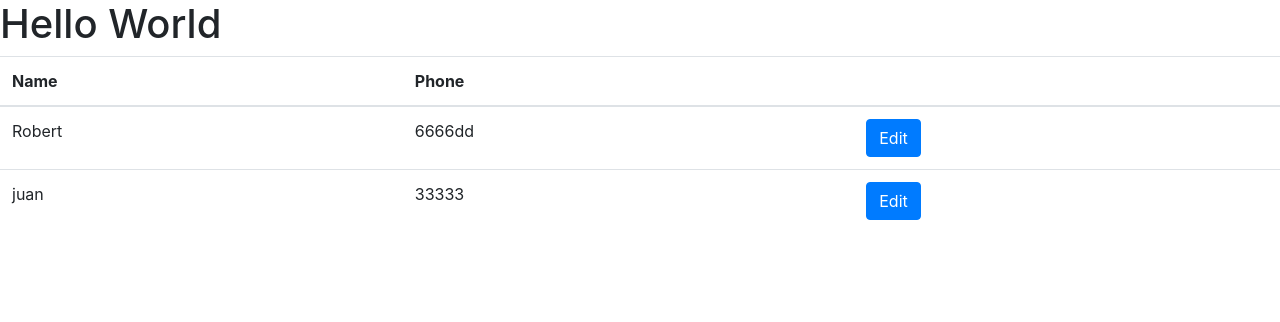
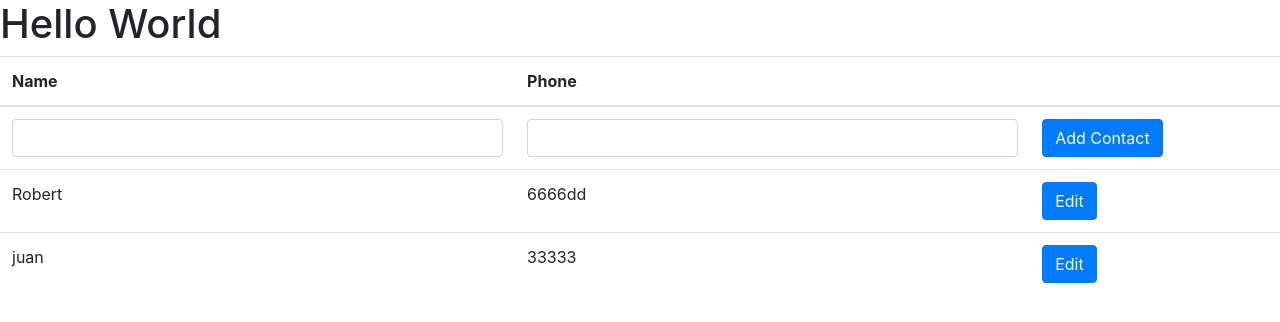
Before and after one commit to resinas/fis2019-ui, a React (Create React App) app: page / in a window 1280 px wide. Shown: the top 322 px of the page. Built offline with nearby package versions, Linux system fonts and the light colour scheme.

Commit message:
Add  new contact

```diff
--- a/src/Contacts.js
+++ b/src/Contacts.js
@@ -1,33 +1,51 @@
 import React from 'react';
 import Contact from './Contact.js';
 import Alert from './Alert.js';
+import NewContact from './NewContact.js';
 
 class Contacts extends React.Component {
     constructor(props) {
         super(props);
         this.state = {
-            selectedContact: null
+            errorInfo: null,
+            contacts: this.props.contacts
         };
         this.handleEdit = this.handleEdit.bind(this);
         this.handleCloseError = this.handleCloseError.bind(this);
+        this.addContact = this.addContact.bind(this);
     }
 
     handleEdit(contact) {
         this.setState({
-            selectedContact: contact.name
+            errorInfo: contact.name
         });
     }
 
     handleCloseError() {
         this.setState({
-            selectedContact: null
+            errorInfo: null
+        });
+    }
+
+    addContact(contact) {
+        this.setState(prevState => {
+            const contacts = prevState.contacts;
+            if (! contacts.find(c => c.name === contact.name)) {
+                return({
+                    contacts: [...prevState.contacts, contact]
+                });
+            }
+
+            return ({
+                errorInfo: 'Contact already exists'
+            });
         });
     }
 
     render() {
         return(
             <div>
-            <Alert message={this.state.selectedContact} onClose={this.handleCloseError} />
+            <Alert message={this.state.errorInfo} onClose={this.handleCloseError} />
             <table class="table">
             <thead>
                 <tr>
@@ -36,7 +54,8 @@ class Contacts extends React.Component {
                     <th>&nbsp;</th>
                 </tr>
             </thead>
-            {this.props.contacts.map((contact) =>
+            <NewContact onAddContact={this.addContact}/>
+            {this.state.contacts.map((contact) =>
                 <Contact contact={contact} onEdit={this.handleEdit}/>
             )}
             </table>
--- /dev/null
+++ b/src/NewContact.js
@@ -0,0 +1,37 @@
+import React from 'react';
+
+class NewContact extends React.Component {
+    constructor(props) {
+        super(props);
+        this.state = {name: '', phone: ''};
+        this.changeContact = this.changeContact.bind(this);
+        this.clickAdd = this.clickAdd.bind(this);
+    }
+
+    changeContact(event) {
+        const name = event.target.name;
+        const value = event.target.value;
+        this.setState({
+            [name]: value
+        });
+    }
+
+    clickAdd() {
+        this.props.onAddContact(this.state);
+        this.setState({
+            name: '', phone: ''
+        });
+    }
+
+    render() {
+        return(
+            <tr>
+                <td><input className="form-control" name="name" value={this.state.name} onChange={this.changeContact}/></td>
+                <td><input className="form-control" name="phone" value={this.state.phone} onChange={this.changeContact}/></td>
+                <td><button className="btn btn-primary" onClick={this.clickAdd}>Add Contact</button></td>
+            </tr>
+        );
+    }
+}
+
+export default NewContact;
```
